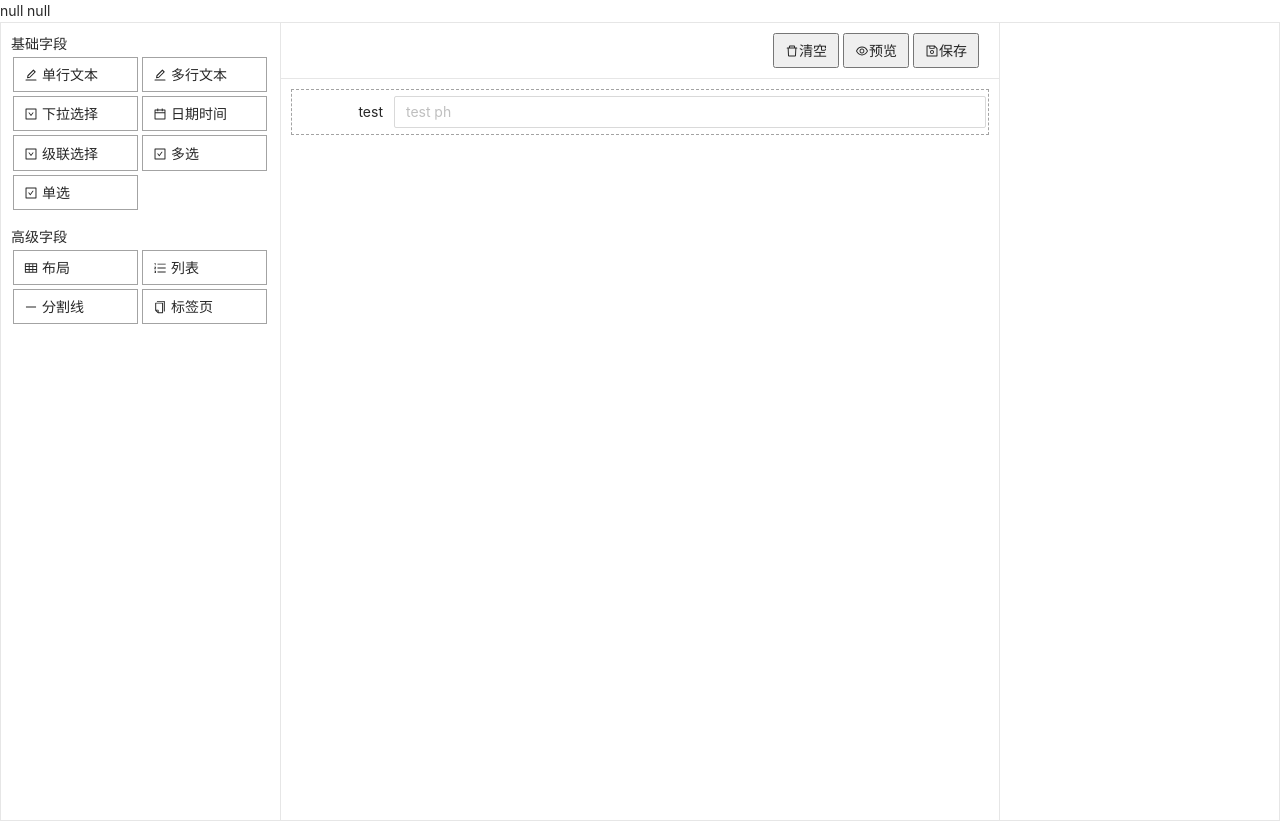
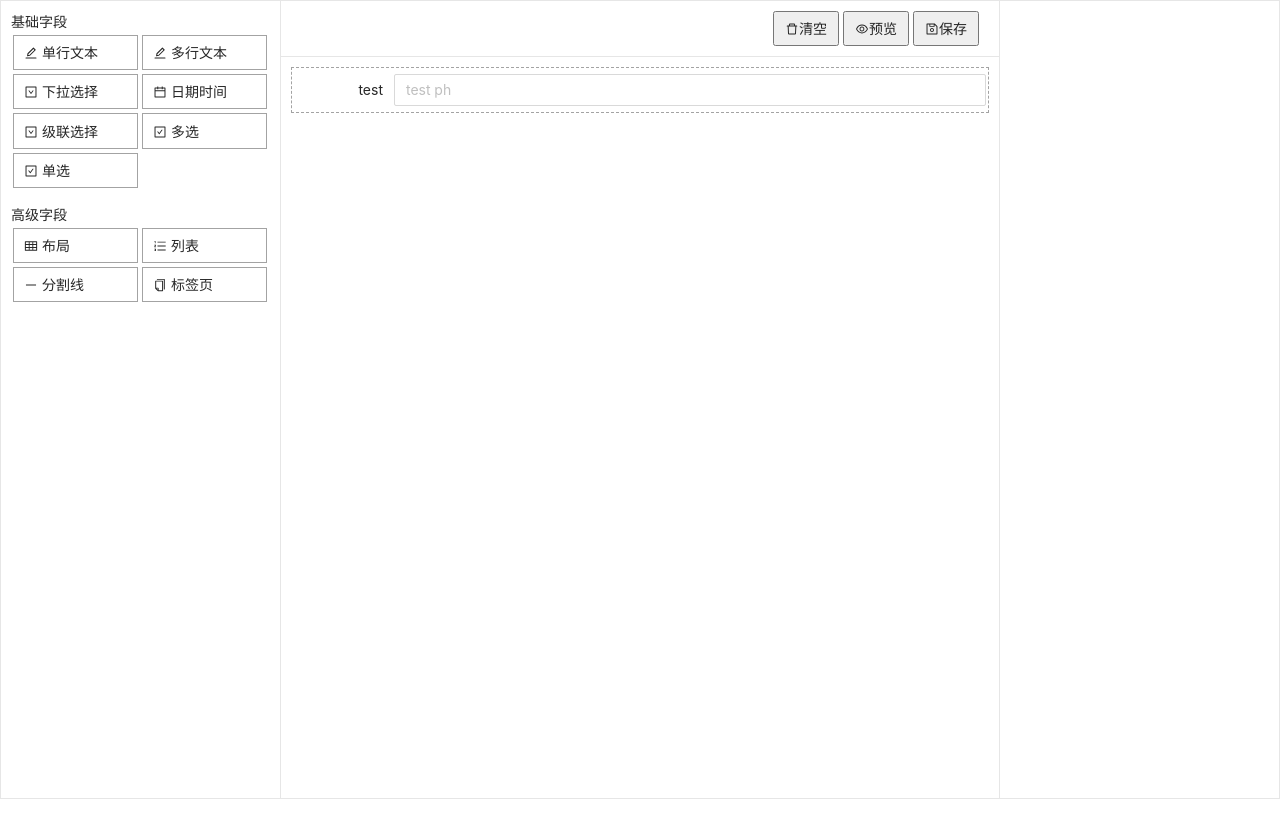
Before and after one commit to joyceworks/dynamic-form-react, a React (Create React App) app: page / in a window 1280 px wide. After the commit the page ends 800 px from the top, so only its background shows below. Built offline with nearby package versions, Linux system fonts and the light colour scheme.

Commit message:
feat: drag context

```diff
--- /dev/null
+++ b/src/components/Cell/InputCell/index.tsx
@@ -0,0 +1,34 @@
+import React from "react";
+import {Input} from "antd";
+import {FormGroup} from "../../FormGroup";
+import {Element} from "../../../schemas/Element";
+
+
+interface InputCellProps {
+    element: Element;
+    layout?: 'inline' | 'default';
+    dispatch: any;
+}
+
+export const InputCell = function ({element, layout, dispatch}: InputCellProps) {
+    return <>
+        <FormGroup required={element.required!} warning={element.warning} layout={layout}
+                   warningable={element.warningable!}
+                   label={
+                       element.labeled ?
+                           <label title={element.label}>{element.label}</label> : <></>
+                   }
+                   element={
+                       <Input value={element.value} placeholder={element.placeholder}
+                              onChange={(event) => {
+                                  dispatch({
+                                      type: 'SET_VALUE',
+                                      target: element,
+                                      value: event.target.value
+                                  });
+                              }}
+                       />
+                   }
+        />
+    </>;
+}
--- a/src/components/Cell/index.tsx
+++ b/src/components/Cell/index.tsx
@@ -1,8 +1,7 @@
 import React, {useContext} from "react";
 import {Element} from '../../schemas/Element';
 import {DynamicFormContext} from "../DynamicForm";
-import {Input} from "antd";
-import {FormGroup} from "../FormGroup";
+import {InputCell} from "./InputCell";
 
 interface CellProps {
     element: Element;
@@ -12,24 +11,11 @@ interface CellProps {
 export const Cell = function ({element, layout}: CellProps) {
     const data = {...element, required: false, warningable: false, layout: 'default'};
     const dispatch = useContext(DynamicFormContext);
-    return <>
-        <FormGroup required={data.required} warning={data.warning} layout={layout}
-                   warningable={data.warningable}
-                   label={
-                       data.labeled ?
-                           <label title={data.label}>{data.label}</label> : <></>
-                   }
-                   element={
-                       <Input value={data.value} placeholder={data.placeholder}
-                              onChange={(event) => {
-                                  dispatch({
-                                      type: 'SET_VALUE',
-                                      target: element,
-                                      value: event.target.value
-                                  });
-                              }}
-                       />
-                   }
-        />
-    </>;
+    if (element.type === 'input') {
+        return <InputCell element={data} dispatch={dispatch} layout={layout}/>;
+    } else if (element.type === 'indicator') {
+        return <div className={'indicator'}/>;
+    } else {
+        return <></>;
+    }
 }
--- /dev/null
+++ b/src/components/DynamicForm/components/Swimlane/index.tsx
@@ -0,0 +1,17 @@
+import {Cell} from "../../../Cell";
+import React from "react";
+import {Element} from "../../../../schemas/Element";
+
+interface SwimlaneProps {
+    elements: Element[];
+    direction: 'column' | 'row';
+}
+
+export const Swimlane = function ({elements, direction}: SwimlaneProps) {
+    const layout = direction === 'column' ? 'default' : 'inline';
+    return <td className={'swimlane ' + direction}>
+        {
+            elements.map(child => <Cell key={child.id} layout={layout} element={child}/>)
+        }
+    </td>;
+}
--- a/src/components/DynamicForm/index.tsx
+++ b/src/components/DynamicForm/index.tsx
@@ -3,6 +3,7 @@ import {Element} from "../../schemas/Element";
 import {Cell} from "../Cell";
 import {getData, setValue} from "./util";
 import './index.css';
+import {Swimlane} from "./components/Swimlane";
 
 interface DynamicFormProps {
     direction?: 'column' | 'row';
@@ -30,28 +31,15 @@ export const DynamicForm = function ({direction = 'column', element}: DynamicFor
                 direction === 'column' ? <tr>
                     {
                         element.swimlanes?.map((swimlane, index) => {
-                            return <td key={element.id + '-' + index} className={'swimlane column'}>
-                                {
-                                    swimlane.elements.map(child => {
-                                        return <Cell key={child.id} layout={'default'}
-                                                     element={child}/>;
-                                    })
-                                }
-                            </td>;
+                            return <Swimlane key={element.id + '-' + index} direction={direction}
+                                             elements={swimlane.elements}/>;
                         })
                     }
                 </tr> : <>
                     {
                         element.swimlanes?.map((swimlane, index) => {
                             return <tr key={element.id + '-' + index}>
-                                <td className={'swimlane default'}>
-                                    {
-                                        swimlane.elements.map(child => {
-                                            return <Cell key={child.id} layout={'inline'}
-                                                         element={child}/>;
-                                        })
-                                    }
-                                </td>
+                                <Swimlane elements={swimlane.elements} direction={direction}/>
                             </tr>;
                         })
                     }
--- a/src/components/DynamicFormDesigner/index.css
+++ b/src/components/DynamicFormDesigner/index.css
@@ -69,6 +69,7 @@
 }
 
 #draggable {
+    z-index: 65535;
     position: fixed;
 }
 
--- a/src/components/DynamicFormDesigner/index.tsx
+++ b/src/components/DynamicFormDesigner/index.tsx
@@ -1,6 +1,8 @@
 import './index.css';
-import React, {useState} from 'react';
+import React, {useContext, useState} from 'react';
 import {Widget} from "./schemas";
+import {Element} from "../../schemas/Element";
+
 import {
     AiOutlineCalendar,
     AiOutlineCheckSquare, AiOutlineCopy, AiOutlineDelete,
@@ -19,6 +21,8 @@ interface DraggingInfo {
     x: number | null;
     y: number | null;
 }
+
+export const DynamicFormDesignerContext = React.createContext<any>(null);
 
 export const DynamicFormDesigner = function () {
     const [basicWidgets] = useState<Widget[]>([
@@ -41,10 +45,28 @@ export const DynamicFormDesigner = function () {
         mode: null, offsetX: null, offsetY: null, target: null, x: null, y: null
     });
 
+    const [data, setData] = useState<Element>({
+        type: 'grid',
+        id: '1',
+        swimlanes: [{
+            span: 100,
+            elements: [
+                {
+                    type: 'input',
+                    id: '2',
+                    value: null,
+                    labeled: true,
+                    label: 'test',
+                    required: true,
+                    placeholder: 'test ph',
+                    warningable: true
+                },
+            ]
+        }]
+    });
+
     return <>
-        <span>{
-            draggingInfo.x + ' ' + draggingInfo.y
-        }</span>
+        <DynamicFormDesignerContext.Provider value={draggingInfo}>
             <table className={'layout'} onMouseMove={event => {
                 event.persist();
                 if (draggingInfo.target) {
@@ -75,6 +97,13 @@ export const DynamicFormDesigner = function () {
                                                        x: event.nativeEvent.clientX - event.nativeEvent.offsetX,
                                                        y: event.nativeEvent.clientY - event.nativeEvent.offsetY,
                                                        mode: 'copy'
+                                                   });
+                                                   setData(prevState => {
+                                                       prevState.swimlanes![0].elements.push({
+                                                           type: 'indicator',
+                                                           id: 'indicator'
+                                                       });
+                                                       return prevState;
                                                    });
                                                }}>
                                         {widget.icon}
@@ -127,29 +156,12 @@ export const DynamicFormDesigner = function () {
                 <tr>
                     <td className={'form'}>
                         <div style={{height: '100%', overflowY: 'auto'}}>
-                        <DynamicForm element={{
-                            type: 'grid',
-                            id: '1',
-                            swimlanes: [{
-                                span: 100,
-                                elements: [
-                                    {
-                                        type: 'input',
-                                        id: '2',
-                                        value: null,
-                                        labeled: true,
-                                        label: 'test',
-                                        required: true,
-                                        placeholder: 'test ph',
-                                        warningable: true
-                                    },
-                                ]
-                            }]
-                        }}/>
+                            <DynamicForm element={data}/>
                         </div>
                     </td>
                 </tr>
                 </tbody>
             </table>
+        </DynamicFormDesignerContext.Provider>
     </>;
 }
```
Lines whose indentation alone changed are shown as unchanged.
